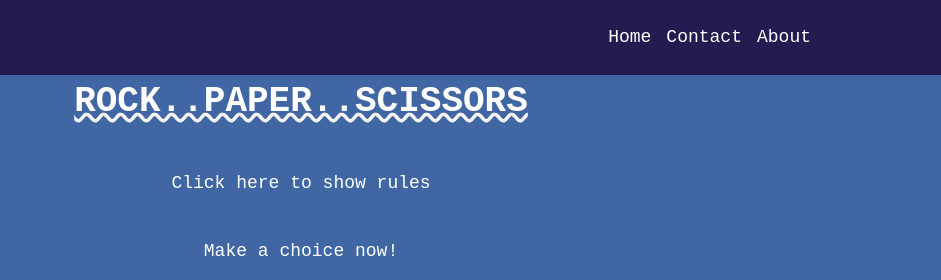
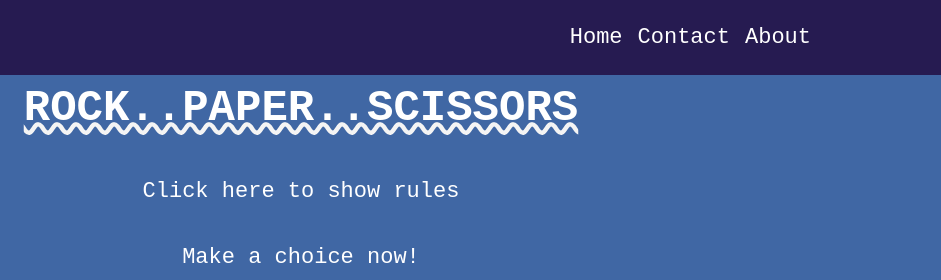
Before and after one commit to Nortey-Micheal/Give_me_rock, a plain HTML site: page index.html in a window 1280 px wide. Shown: the top 280 px of the page, 339-1280 px from the left. Drawn offline with Linux system fonts and the light colour scheme.

Commit message:
feat: adjust font size

```diff
--- a/styles.css
+++ b/styles.css
@@ -11,7 +11,7 @@ body {
     display: flex;
     flex-direction: column;
     color: #fff;
-    font-size: 18px;
+    font-size: 22px;
 }
 
 img {
@@ -95,7 +95,7 @@ a {
     margin-top: 15px;
 }
 
-h1 {
+.container h1 {
     text-decoration: wavy;
     text-decoration-color: #f4f4f4;
     text-decoration-line: underline;
```
